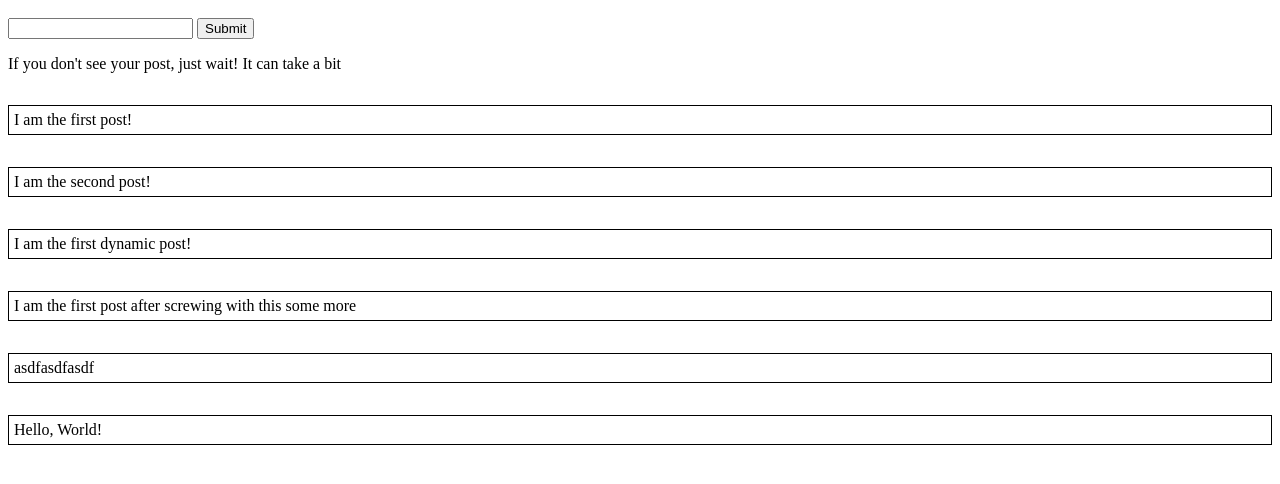
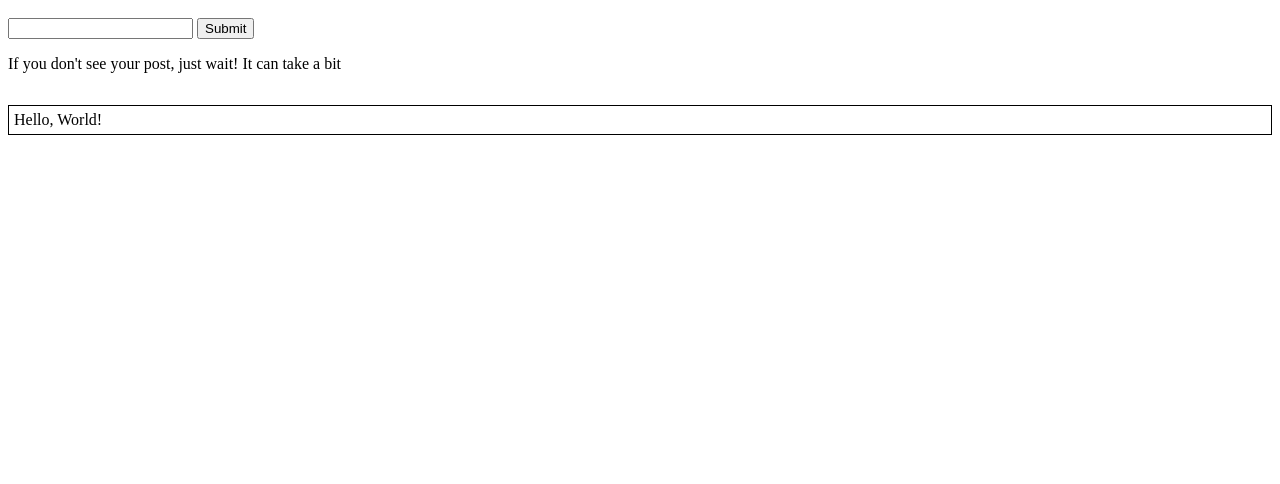
Before and after one commit to action-thread-burner/action-thread, a plain HTML site: page index.html in a window 1280 px wide. Shown: the part 48-532 px from the top of the page. Drawn offline with Linux system fonts and the light colour scheme.

Commit message:
Update index.html

```diff
--- a/index.html
+++ b/index.html
@@ -15,12 +15,7 @@
 </form>
 <p>If you don't see your post, just wait! It can take a bit</p>
 <div id="thread">
-<p class="post">
-            I am the first post!
-          </p>
-<p class="post">
-            I am the second post!
-          </p>
-<p class="post">I am the first dynamic post!</p><p class="post">I am the first post after screwing with this some more</p><p class="post">asdfasdfasdf</p><p class="post">Hello, World!</p></div>
+<p class="post">Hello, World!</p>
+</div>
 </body>
 </html>
```
